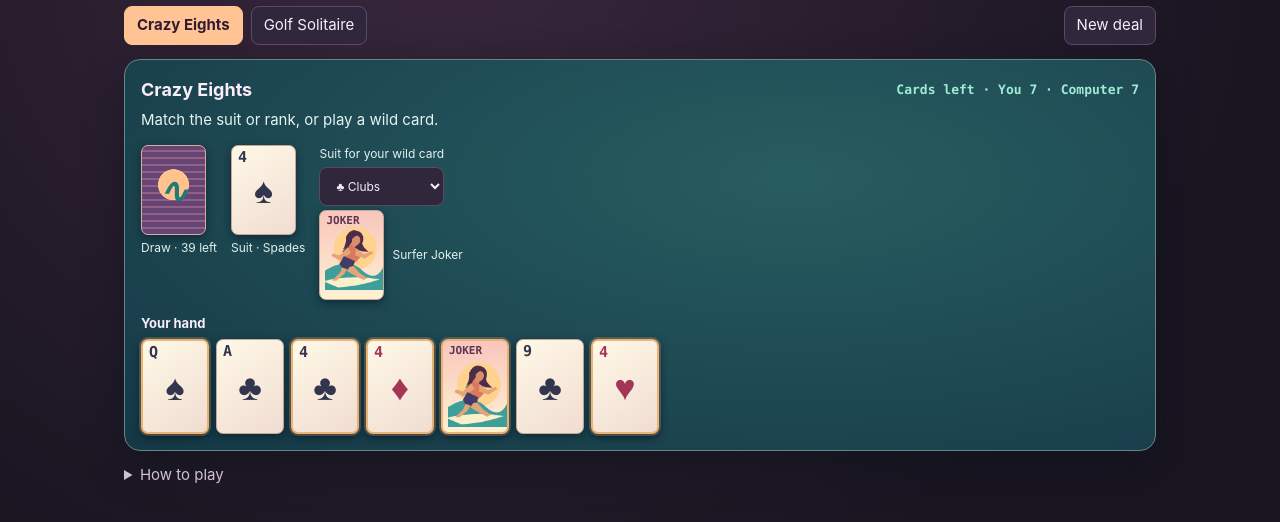
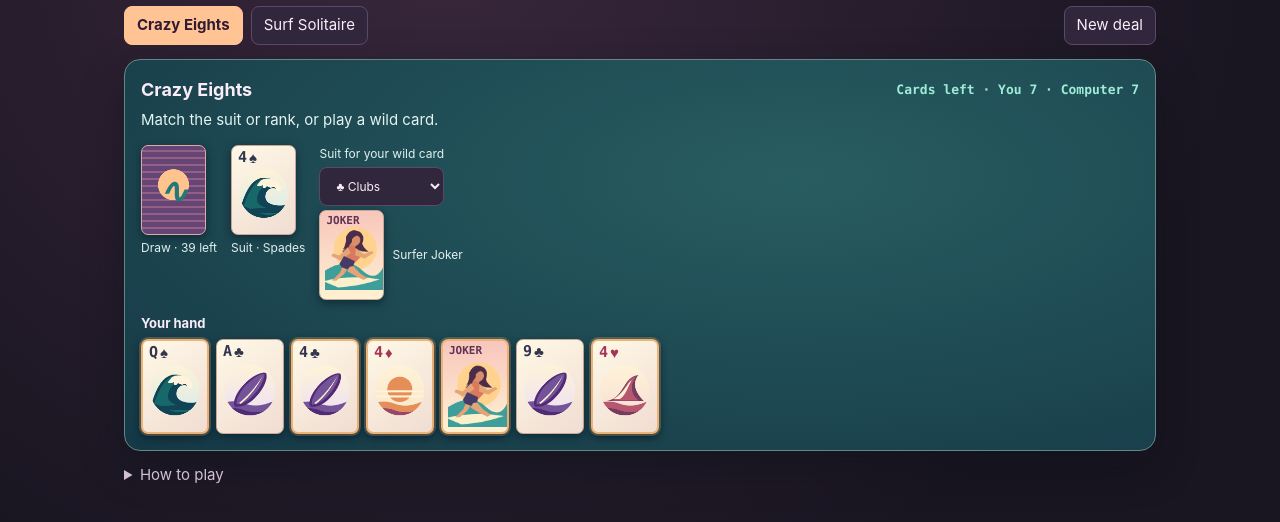
Before and after one commit to netcodermike/surfingcoder-cards, a website: page index.html in a window 1280 px wide. Shown: the part 128-650 px from the top of the page. Drawn offline with Linux system fonts and the light colour scheme.

Commit message:
Introduce Surf Solitaire and illustrated surf cards

```diff
--- a/game.js
+++ b/game.js
@@ -1,12 +1,13 @@
 import { SUITS, ranks, suitInfo, describe, newGolf, canGolf, moveGolf, drawGolf,
   newEights, canEights, moveEights, drawEights } from './rules.js'
 import { drawJoker } from './joker.js'
+import { drawSurfSuit } from './surf-art.js'
 
 const get = id => document.getElementById(id)
 const board = get('board')
 const games = {
   golf: {
-    title:'Golf Solitaire', create:newGolf,
+    title:'Surf Solitaire', create:newGolf,
     help:'Clear all seven columns. Play any exposed card one rank higher or lower than the waste. Ace and King do not connect. Draw from the stock when you need a new waste card.',
   },
   eights: {
@@ -41,7 +42,10 @@ function cardView(card, action, playable = false, label) {
     item.append(element('span','corner','JOKER'), drawJoker())
   } else {
     item.classList.toggle('red',card.suit === 'hearts' || card.suit === 'diamonds')
-    item.append(element('span','corner',ranks[card.rank]),element('span','suit',suitInfo(card.suit).mark))
+    const corner = element('span','corner rank-suit')
+    corner.append(element('span','',ranks[card.rank]),element('span','suit-pip',suitInfo(card.suit).mark))
+    corner.setAttribute('aria-hidden','true')
+    item.append(drawSurfSuit(card.suit),corner)
   }
   return item
 }
@@ -80,7 +84,7 @@ function golfBoard(game) {
   })
   board.append(piles,columns)
   get('score').textContent = `${game.moved} / 35 cleared`
-  return game.status === 'won' ? 'You cleared the table.' : game.status === 'lost'
+  return game.status === 'won' ? 'You cleared the lineup.' : game.status === 'lost'
     ? 'No moves left. Deal again to try a new table.' : 'Play an outlined card or draw from the stock.'
 }
 
--- a/index.html
+++ b/index.html
@@ -3,10 +3,10 @@
 <head>
   <meta charset="utf-8">
   <meta name="viewport" content="width=device-width,initial-scale=1">
-  <meta name="description" content="Play Golf Solitaire solo or Crazy Eights against the computer at the SurfingCoder card table.">
+  <meta name="description" content="Play Surf Solitaire solo or Crazy Eights against the computer at the SurfingCoder card table.">
   <title>SurfingCoder Cards</title>
-  <link rel="stylesheet" href="style.css">
-  <script type="module" src="game.js?v=eights-cards-left"></script>
+  <link rel="stylesheet" href="style.css?v=surf-solitaire">
+  <script type="module" src="game.js?v=surf-solitaire"></script>
 </head>
 <body>
   <div class="app-bar"><a href="https://surfingcoder.com/">SurfingCoder</a><a href="https://github.com/netcodermike/surfingcoder-cards">Game source ↗</a></div>
@@ -14,7 +14,7 @@
     <h1>SurfingCoder <em>Cards</em></h1>
     <div class="modes" aria-label="Choose a card game" role="group">
       <button id="eights" aria-pressed="true">Crazy Eights</button>
-      <button id="golf" aria-pressed="false">Golf Solitaire</button>
+      <button id="golf" aria-pressed="false">Surf Solitaire</button>
       <button id="deal">New deal</button>
     </div>
     <section class="table" aria-label="Card table">
--- a/style.css
+++ b/style.css
@@ -33,6 +33,9 @@ h2 { margin:0; font-size:18px; }
 .card.playable { border:2px solid #edb275; box-shadow:0 0 0 2px #edb27545,0 3px 8px #071b28; }
 .card.playable:hover { background:#fff4c7; }
 .card .corner { position:absolute; top:4px; left:6px; font:750 clamp(10px,1.9vw,15px)/1 "IBM Plex Mono",Consolas,monospace; }
+.card .rank-suit { display:flex; align-items:center; gap:2px; }
+.card .suit-pip { font:700 1em/1 Georgia,serif; }
+.surf-art { position:absolute; width:88%; height:auto; top:54%; left:50%; transform:translate(-50%,-50%); }
 .card .suit { position:absolute; inset:0; display:grid; place-items:center; font:700 clamp(17px,3.5vw,36px)/1 Georgia,serif; }
 .card.back { border-color:#e0a9a6; background:radial-gradient(circle at 50% 44%,#ffc38e 0 26%,transparent 27%),repeating-linear-gradient(0deg,#644574 0 5px,#935f86 5px 7px); color:#fff0c9; }
 .card.back .suit { color:#247876; font-size:34px; font-style:italic; }
@@ -56,7 +59,8 @@ h2 { margin:0; font-size:18px; }
   .app-bar,main { padding-inline:12px; }
   .table { padding:9px; }
   .columns { gap:5px; }
-  .column .card + .card { margin-top:clamp(-55px,calc(-10vw + 9px),-23px); }
+  .column .card + .card { margin-top:calc(clamp(15px,4vw,23px) - (100cqw / .72)); }
+  .column { container-type:inline-size; }
   .card .corner { left:3px; }
   .modes { gap:4px; }
   .modes button { font-size:13px; padding-inline:7px; }
--- /dev/null
+++ b/surf-art.js
@@ -0,0 +1,47 @@
+const theme = {
+  spades:['#d7ecea','#176869','#0f4355'],
+  hearts:['#f8dfd4','#b75670','#753c60'],
+  clubs:['#eee1f5','#745398','#512b75'],
+  diamonds:['#fae7c9','#e58e57','#94486c'],
+}
+
+function shape(ctx,ink,path) {
+  ctx.fillStyle = ink
+  ctx.fill(new Path2D(path))
+}
+
+export function drawSurfSuit(suit) {
+  const canvas = document.createElement('canvas')
+  canvas.width = canvas.height = 112
+  canvas.className = 'surf-art'
+  canvas.setAttribute('aria-hidden','true')
+  const ctx = canvas.getContext('2d')
+  const [paper,accent,deep] = theme[suit]
+  const glow = ctx.createLinearGradient(0,5,0,108)
+  glow.addColorStop(0,'#fff3d8')
+  glow.addColorStop(1,paper)
+  ctx.fillStyle = glow
+  ctx.beginPath();ctx.arc(56,56,49,0,Math.PI*2);ctx.fill()
+  ctx.save();ctx.clip()
+  shape(ctx,accent,'M0 82 Q24 74 45 82 T90 82 Q103 76 112 77 V112 H0 Z')
+  shape(ctx,deep,'M0 95 Q24 87 45 95 T90 95 Q102 88 112 89 V112 H0 Z')
+  if (suit === 'spades') {
+    shape(ctx,deep,'M10 81 C21 45 37 20 65 26 C84 30 89 40 88 52 C79 42 64 44 60 57 C55 75 73 83 103 80 L103 95 L10 95 Z')
+    shape(ctx,accent,'M15 82 C27 43 46 23 65 26 C78 28 86 36 89 45 C67 33 47 41 43 63 C40 75 48 81 61 85 L28 87 Z')
+    shape(ctx,'#fff3dc','M50 30 C67 21 86 30 91 44 C93 50 87 56 83 50 C78 44 78 42 73 44 C69 47 66 42 62 42 C57 49 53 45 54 40 C47 42 43 42 42 40 Z')
+  } else if (suit === 'hearts') {
+    shape(ctx,deep,'M20 77 C56 70 52 29 83 26 C71 41 75 58 94 77 Z')
+    shape(ctx,accent,'M30 76 C57 62 56 34 79 28 C66 45 67 63 84 76 Z')
+    shape(ctx,'#fff1d1','M33 73 C55 61 60 42 70 36 C62 48 59 65 46 73 Z')
+  } else if (suit === 'clubs') {
+    shape(ctx,deep,'M33 88 C19 92 25 67 41 49 C58 29 79 20 87 23 C92 34 81 57 65 72 C55 82 42 89 33 88 Z')
+    shape(ctx,accent,'M33 84 C26 86 31 68 44 51 C60 34 76 24 84 25 C84 37 74 55 62 67 C53 77 42 82 33 84 Z')
+    shape(ctx,'#fff1d1','M35 81 Q59 63 81 28 Q65 61 38 83 Z')
+  } else {
+    ctx.fillStyle = accent
+    ctx.beginPath();ctx.arc(56,54,25,0,Math.PI*2);ctx.fill()
+    shape(ctx,'#fff2d5','M0 56 H112 V60 H0 Z M0 66 H112 V70 H0 Z')
+  }
+  ctx.restore()
+  return canvas
+}
```
Also changed, not shown: README.md, docs/table.webp.
